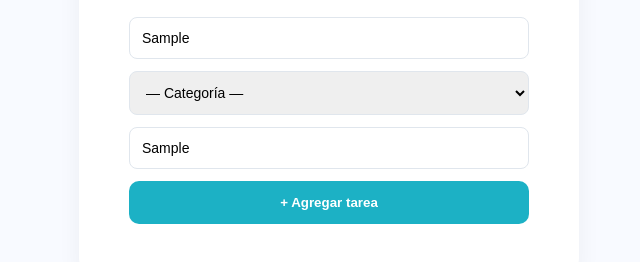
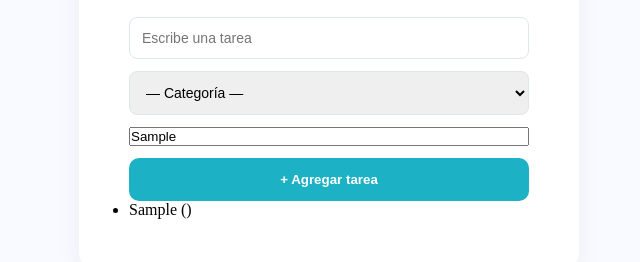
Before and after one commit to Juli4ndvlp/Interacci-n-con-Componentes-HTML, a plain HTML site: page index.html in a window 1280 px wide. Both pictures are taken after typing "Sample", "Sample" into the empty fields and a click on the button "+ Agregar tarea". Shown: the part 172-434 px from the top of the page, without its empty margins (311-951 px from the left). Drawn offline with Linux system fonts and the light colour scheme.

Commit message:
Actualizacion script

```diff
--- a/index.html
+++ b/index.html
@@ -27,10 +27,10 @@
                     <option value="Estudio">📚 Estudio</option>
                     <option value="Personal">🏠 Personal</option>
                     <option value="Urgente">🔥 Urgente</option>
-                    <option value="Otra">✨ Sabra dios</option>
+                    <option value="Otra">✨ Otra</option>
                 </select>
 
-                <input type="text" id="custom-category" placeholder="¿Cuál categoría?" class="form-control" >
+                <input type="text" id="custom-category" placeholder="¿Cuál categoría?"  >
 
                 <button id="add-btn" class="btn-primary" onclick="addTask()">+ Agregar tarea</button>
             </div>
@@ -38,8 +38,7 @@
 
         <section class="list-section">
             <ul id="task-list">
-                </ul>
-            <button id="clear-completed" class="btn-clear" style="display: none;">Limpiar completadas</button>
+            </ul>
         </section>
     </main>
 
--- a/script.js
+++ b/script.js
@@ -1,6 +1,7 @@
+let tasks = [];
 
-const select = document.getElementById('category-select');
-const customCategory = document.getElementById('custom-category');
+let select = document.getElementById('category-select');
+let customCategory = document.getElementById('custom-category');
 
 select.addEventListener('change', function() {
     if (this.value === 'Otra') {
@@ -9,3 +10,45 @@ select.addEventListener('change', function() {
         customCategory.style.display = 'none';
     }
 });
+
+function addTask() {
+    var taskInput = document.getElementById('task-input');
+    var errorMessage = document.getElementById('error-message');
+    var category = select.value;
+
+    if (taskInput.value.trim() === '') {
+        errorMessage.style.display = 'block';
+        return;
+    }
+
+    errorMessage.style.display = 'none';
+
+    if (category === 'Otra') {
+        category = customCategory.value;
+        if (category.trim() === '') {
+            category = 'General';
+        }
+    }
+
+    tasks.push({
+        id: Date.now(),
+        text: taskInput.value,
+        category: category,
+        done: false
+    });
+
+    taskInput.value = '';
+    renderTasks();
+}
+
+function renderTasks() {
+    let list = document.getElementById('task-list');
+    list.innerHTML = '';
+
+    for (let i = 0; i < tasks.length; i++) {
+        let task = tasks[i];
+        let li = document.createElement('li');
+        li.textContent = task.text + ' (' + task.category + ')';
+        list.appendChild(li);
+    }
+}
--- a/style.css
+++ b/style.css
@@ -5,7 +5,10 @@
     --border-color: #e0e6ed;
 }
 
-* { box-sizing: border-box; margin: 0; padding: 0; }
+* { box-sizing: border-box;
+    margin: 0;
+    padding: 0;
+}
 
 body {
     background-color: var(--bg-light);
@@ -63,21 +66,3 @@ body {
     justify-content: space-between;
     align-items: center;
 }
-
-.task-card.is-done {
-    background-color: #f4f7f6;
-    text-decoration: line-through;
-    opacity: 0.6;
-}
-
-.task-card.is-urgent {
-    border-left: 5px solid #e74c3c;
-    background-color: #fff5f5;
-}
-
-.error { color: #e74c3c; display: none; margin-bottom: 10px; font-size: 13px; }
-
-.btn-clear {
-    border-radius: 8px;
-    background-color: #e74c3c;
-}
```
